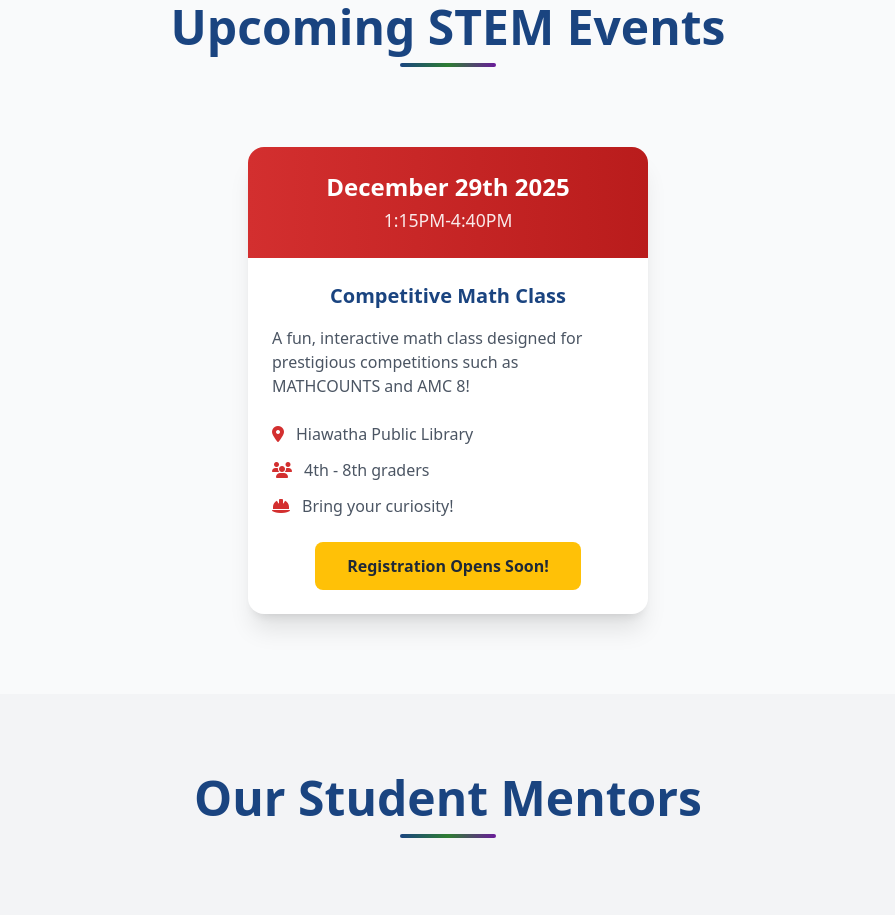
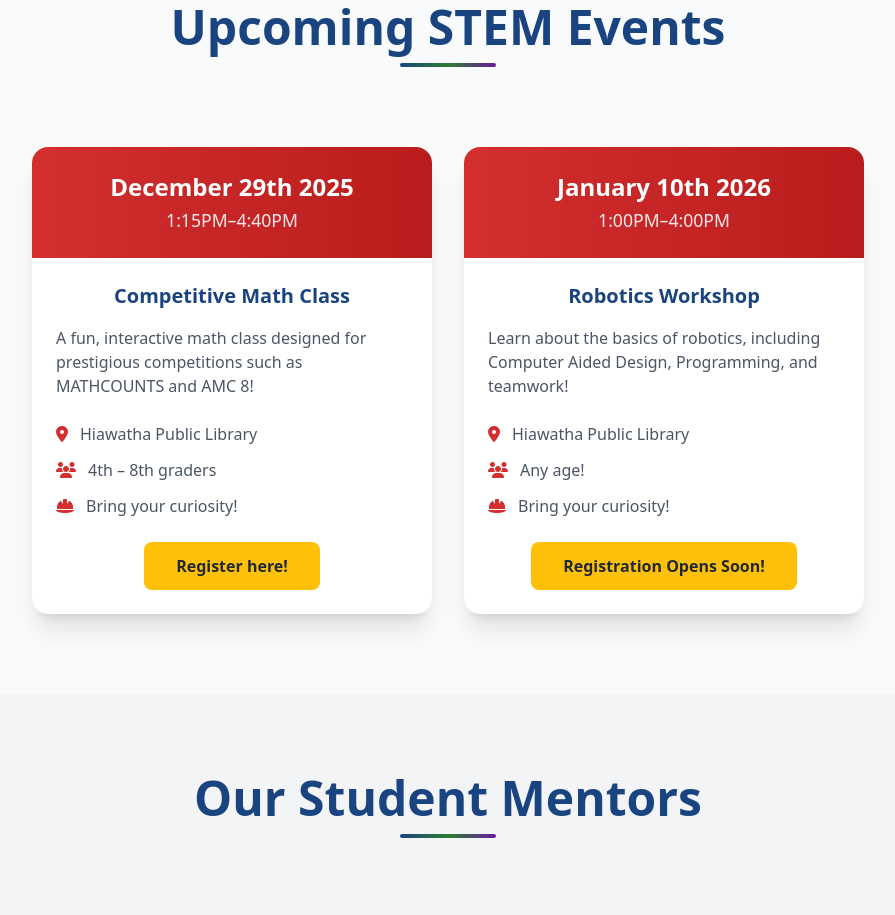
Before and after one commit to Cedar-Rapids-STEM-Circle/crstemcircle, a website: page index.html in a window 1280 px wide. Shown: the part 1546-2461 px from the top of the page, without its empty margins (192-1087 px from the left). Drawn offline with nearby package versions, Linux system fonts and the light colour scheme.

Commit message:
Updated classes

```diff
--- a/index.html
+++ b/index.html
@@ -117,48 +117,107 @@
 
     <section id="events" class="py-10 md:py-16 lg:py-20">
   <div class="max-w-6xl mx-auto px-4">
+
+    <!-- Section Header -->
     <div class="text-center mb-16">
       <h2 class="text-4xl md:text-5xl font-bold text-stem-blue mb-4 relative inline-block pb-4">
         Upcoming STEM Events
-                    <div class="absolute bottom-0 left-1/2 transform -translate-x-1/2 w-24 h-1 bg-gradient-to-r from-stem-blue via-stem-green to-stem-purple rounded"></div>
+        <div
+          class="absolute bottom-0 left-1/2 transform -translate-x-1/2 w-24 h-1 bg-gradient-to-r from-stem-blue via-stem-green to-stem-purple rounded">
+        </div>
       </h2>
     </div>
+
     <div class="flex flex-wrap justify-center gap-8">
-                <div class="bg-white rounded-2xl shadow-xl overflow-hidden transition-all duration-300 hover:-translate-y-3 hover:shadow-2xl flex flex-col h-full flex-1 min-w-[300px] max-w-[400px]">
+
+      <!-- Event Card 1 -->
+      <div
+        class="bg-white rounded-2xl shadow-xl overflow-hidden transition-all duration-300 hover:-translate-y-3 hover:shadow-2xl flex flex-col h-full flex-1 min-w-[300px] max-w-[400px]">
         <div class="bg-gradient-to-r from-stem-red to-red-700 text-white p-6 text-center">
-                        <div class="text-2xl font-bold mb-1 date">December 29th 2025</div>
-                        <div class="text-[1.1rem] opacity-90 time">1:15PM-4:40PM</div>
+          <div class="text-2xl font-bold mb-1">December 29th 2025</div>
+          <div class="text-[1.1rem] opacity-90">1:15PM–4:40PM</div>
         </div>
+
         <div class="p-6 flex-grow flex flex-col">
-                        <h3 class="text-xl font-bold text-stem-blue mb-4 text-center title">Competitive Math Class</h3>
-                        <p class="text-gray-600 mb-6 flex-grow description">
-                            A fun, interactive math class designed for prestigious competitions such as MATHCOUNTS and AMC 8!
+          <h3 class="text-xl font-bold text-stem-blue mb-4 text-center">
+            Competitive Math Class
+          </h3>
+
+          <p class="text-gray-600 mb-6">
+            A fun, interactive math class designed for prestigious competitions
+            such as MATHCOUNTS and AMC 8!
           </p>
-                        <ul class="space-y-3 mb-6 flex-grow">
+
+          <ul class="space-y-3 mb-6">
             <li class="flex items-center text-gray-600">
-                                <i class="fas fa-map-marker-alt text-stem-red mr-3 text-center location"></i>
+              <i class="fas fa-map-marker-alt text-stem-red mr-3"></i>
               Hiawatha Public Library
             </li>
             <li class="flex items-center text-gray-600">
-                                <i class="fas fa-users text-stem-red mr-3 text-center age"></i>
-                                4th - 8th graders
+              <i class="fas fa-users text-stem-red mr-3"></i>
+              4th – 8th graders
             </li>
             <li class="flex items-center text-gray-600">
-                                <i class="fas fa-hard-hat text-stem-red mr-3 text-center requirements"></i>
+              <i class="fas fa-hard-hat text-stem-red mr-3"></i>
               Bring your curiosity!
             </li>
           </ul>
+
           <div class="text-center mt-auto">
-                            <a href=""
+            <a href="https://cedarrapidsstemcircle.web.app/math"
               class="inline-block bg-stem-yellow text-gray-800 px-8 py-3 rounded-lg font-bold transition-all duration-300 hover:bg-yellow-600 hover:-translate-y-1">
+              Register here!
+            </a>
+          </div>
+        </div>
+      </div>
+
+      <!-- Event Card 2 -->
+      <div
+        class="bg-white rounded-2xl shadow-xl overflow-hidden transition-all duration-300 hover:-translate-y-3 hover:shadow-2xl flex flex-col h-full flex-1 min-w-[300px] max-w-[400px]">
+        <div class="bg-gradient-to-r from-stem-red to-red-700 text-white p-6 text-center">
+          <div class="text-2xl font-bold mb-1">January 10th 2026</div>
+          <div class="text-[1.1rem] opacity-90">1:00PM–4:00PM</div>
+        </div>
+
+        <div class="p-6 flex-grow flex flex-col">
+          <h3 class="text-xl font-bold text-stem-blue mb-4 text-center">
+            Robotics Workshop
+          </h3>
+
+          <p class="text-gray-600 mb-6">
+            Learn about the basics of robotics, including Computer Aided Design,
+            Programming, and teamwork!
+          </p>
+
+          <ul class="space-y-3 mb-6">
+            <li class="flex items-center text-gray-600">
+              <i class="fas fa-map-marker-alt text-stem-red mr-3"></i>
+              Hiawatha Public Library
+            </li>
+            <li class="flex items-center text-gray-600">
+              <i class="fas fa-users text-stem-red mr-3"></i>
+              Any age!
+            </li>
+            <li class="flex items-center text-gray-600">
+              <i class="fas fa-hard-hat text-stem-red mr-3"></i>
+              Bring your curiosity!
+            </li>
+          </ul>
+
+          <div class="text-center mt-auto">
+            <a href="#"
+              class="inline-block bg-stem-yellow text-gray-800 px-8 py-3 rounded-lg font-bold transition-all duration-300 hover:bg-yellow-600 hover:-translate-y-1 cursor-not-allowed">
               Registration Opens Soon!
             </a>
           </div>
         </div>
       </div>
+
     </div>
   </div>
 </section>
+
     <section id="instructors" class="py-20 bg-gray-100">
         <div class="max-w-6xl mx-auto px-4">
             <div class="text-center mb-16">
```
Lines whose indentation alone changed are shown as unchanged.
